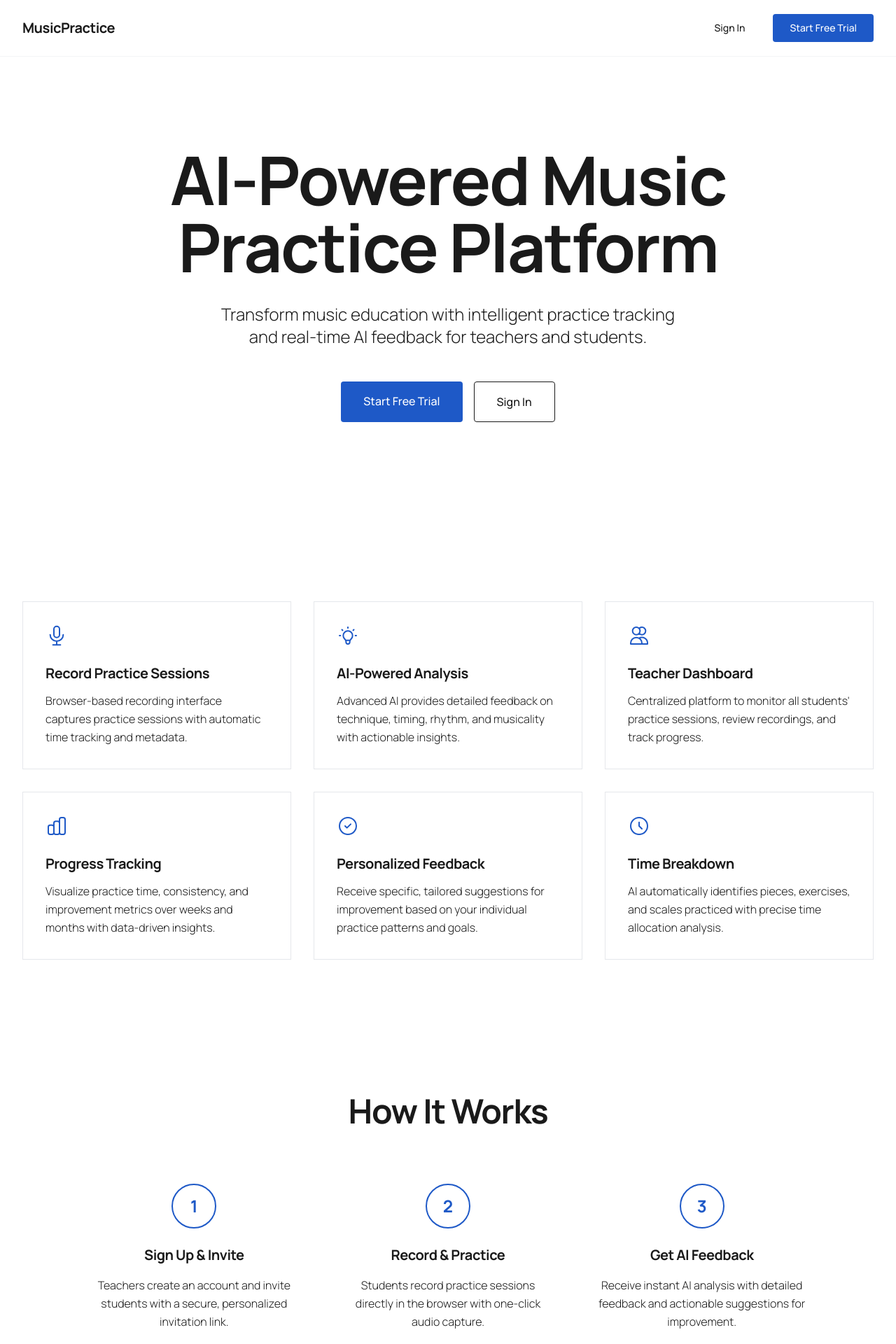
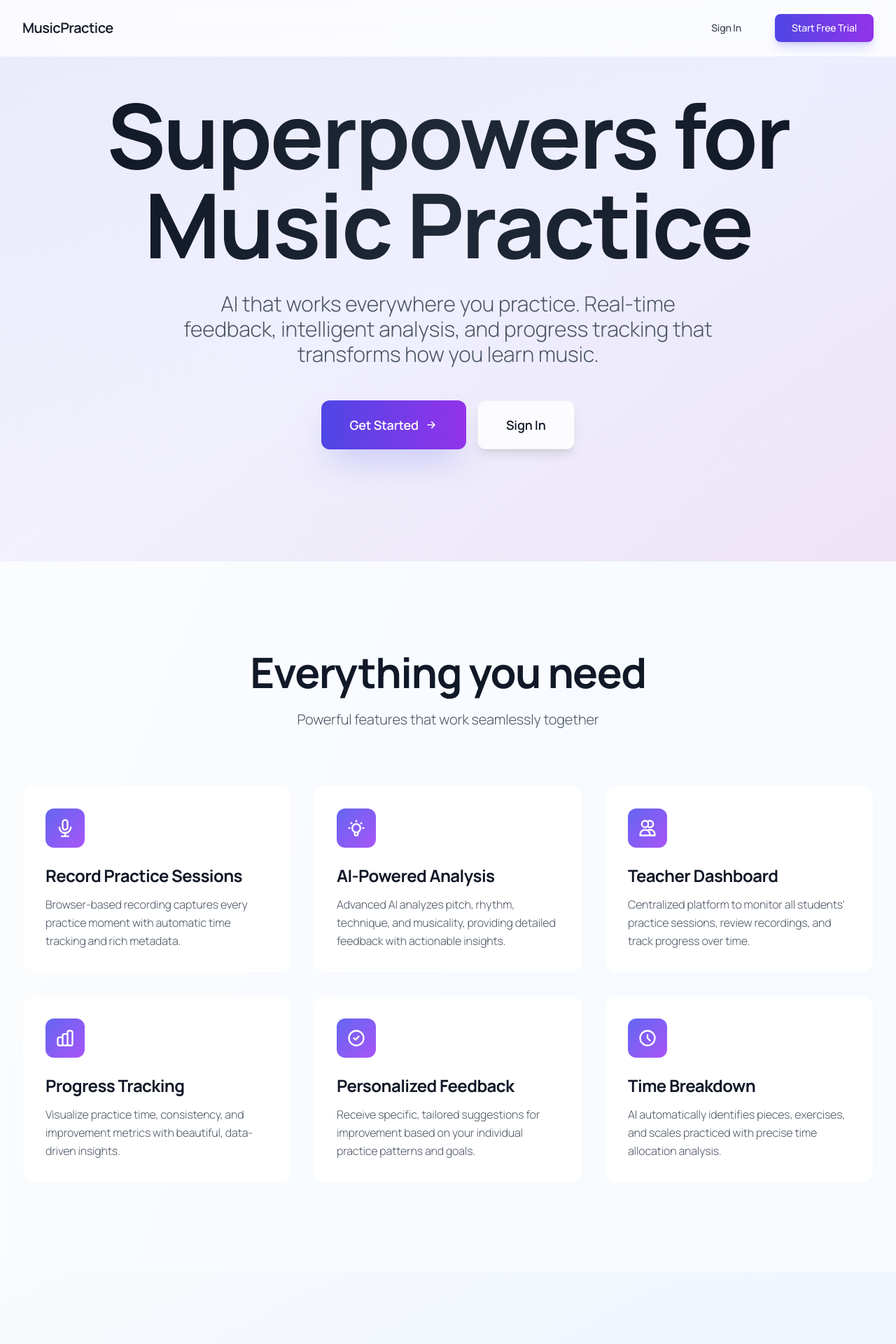
Before and after one commit to amandasff/Aria, a Next.js app: page / in a window 1280 px wide. Shown: the top 1920 px of the page at 70% size. Built offline with nearby package versions, Linux system fonts and the light colour scheme.

Commit message:
Redesign landing page with modern luxury aesthetic inspired by Superhuman AI and HermÃ¨s - gradient backgrounds, glassmorphism, refined typography, elegant animations

```diff
--- a/src/app/globals.css
+++ b/src/app/globals.css
@@ -7,12 +7,12 @@
 :root {
   --foreground-rgb: 26, 26, 26;
   --background-rgb: 255, 255, 255;
-  --primary: #1E59C7;
-  --primary-dark: #1a4ba8;
-  --secondary: #3B82F6;
-  --accent: #1E59C7;
+  --primary: #6366F1;
+  --primary-dark: #4F46E5;
+  --secondary: #8B5CF6;
+  --accent: #6366F1;
   --surface: #FFFFFF;
-  --surface-light: #F9FAFB;
+  --surface-light: #F8FAFC;
 }
 
 body {
@@ -21,6 +21,7 @@ body {
   font-family: 'Manrope', -apple-system, BlinkMacSystemFont, 'Segoe UI', sans-serif;
   -webkit-font-smoothing: antialiased;
   -moz-osx-font-smoothing: grayscale;
+  letter-spacing: -0.01em;
 }
 
 h1, h2, h3, h4, h5, h6 {
--- a/src/app/page.tsx
+++ b/src/app/page.tsx
@@ -2,24 +2,24 @@ import Link from 'next/link'
 
 export default function Home() {
   return (
-    <div className="min-h-screen bg-white">
+    <div className="min-h-screen bg-gradient-to-br from-slate-50 via-blue-50 to-indigo-50">
       {/* Navigation */}
-      <nav className="bg-white border-b border-gray-100">
+      <nav className="fixed top-0 left-0 right-0 z-50 bg-white/80 backdrop-blur-md border-b border-gray-100/50">
         <div className="max-w-7xl mx-auto px-6 lg:px-8">
           <div className="flex justify-between h-20 items-center">
             <div className="flex items-center">
-              <span className="text-xl font-bold text-[#1A1A1A] tracking-tight">MusicPractice</span>
+              <span className="text-xl font-semibold text-gray-900 tracking-tight">MusicPractice</span>
             </div>
-            <div className="flex gap-6 items-center">
+            <div className="flex gap-8 items-center">
               <Link
                 href="/login"
-                className="text-[#1A1A1A] hover:text-[#1E59C7] px-4 py-2 text-sm font-medium transition-colors"
+                className="text-gray-700 hover:text-gray-900 px-4 py-2 text-sm font-medium transition-colors"
               >
                 Sign In
               </Link>
               <Link
                 href="/signup"
-                className="bg-[#1E59C7] text-white hover:bg-[#1a4ba8] px-6 py-2.5 rounded text-sm font-medium transition-colors"
+                className="bg-gradient-to-r from-indigo-600 to-purple-600 text-white hover:from-indigo-700 hover:to-purple-700 px-6 py-2.5 rounded-lg text-sm font-medium transition-all shadow-lg shadow-indigo-500/25 hover:shadow-xl hover:shadow-indigo-500/30"
               >
                 Start Free Trial
               </Link>
@@ -29,186 +29,216 @@ export default function Home() {
       </nav>
 
       {/* Hero Section */}
-      <section className="max-w-7xl mx-auto px-6 lg:px-8 pt-32 pb-40">
-        <div className="text-center max-w-4xl mx-auto">
-          <h1 className="text-6xl md:text-7xl lg:text-8xl font-bold text-[#1A1A1A] tracking-tight leading-none mb-8">
-            AI-Powered Music
+      <section className="relative pt-32 pb-40 overflow-hidden">
+        {/* Background gradient overlay */}
+        <div className="absolute inset-0 bg-gradient-to-br from-indigo-500/10 via-purple-500/5 to-pink-500/10"></div>
+
+        <div className="relative max-w-7xl mx-auto px-6 lg:px-8">
+          <div className="text-center max-w-5xl mx-auto">
+            <h1 className="text-7xl md:text-8xl lg:text-9xl font-bold bg-gradient-to-r from-gray-900 via-gray-800 to-gray-900 bg-clip-text text-transparent tracking-tight leading-[0.9] mb-8">
+              Superpowers for
               <br />
-            Practice Platform
+              Music Practice
             </h1>
-          <p className="text-xl md:text-2xl text-[#1A1A1A] font-light mb-12 max-w-2xl mx-auto leading-relaxed">
-            Transform music education with intelligent practice tracking and real-time AI feedback for teachers and students.
+            <p className="text-2xl md:text-3xl text-gray-600 font-light mb-12 max-w-3xl mx-auto leading-relaxed">
+              AI that works everywhere you practice. Real-time feedback, intelligent analysis, and progress tracking that transforms how you learn music.
             </p>
             <div className="flex justify-center gap-4">
               <Link
                 href="/signup"
-              className="bg-[#1E59C7] text-white px-8 py-4 rounded text-base font-medium hover:bg-[#1a4ba8] transition-colors"
+                className="group bg-gradient-to-r from-indigo-600 to-purple-600 text-white px-10 py-5 rounded-xl text-lg font-semibold hover:from-indigo-700 hover:to-purple-700 transition-all shadow-2xl shadow-indigo-500/30 hover:shadow-indigo-500/40 hover:scale-105 flex items-center gap-2"
               >
-              Start Free Trial
+                Get Started
+                <svg className="w-5 h-5 group-hover:translate-x-1 transition-transform" fill="none" stroke="currentColor" viewBox="0 0 24 24">
+                  <path strokeLinecap="round" strokeLinejoin="round" strokeWidth={2} d="M13 7l5 5m0 0l-5 5m5-5H6" />
+                </svg>
               </Link>
               <Link
                 href="/login"
-              className="border border-[#1A1A1A] text-[#1A1A1A] px-8 py-4 rounded text-base font-medium hover:bg-[#1A1A1A] hover:text-white transition-colors"
+                className="bg-white/80 backdrop-blur-sm text-gray-900 px-10 py-5 rounded-xl text-lg font-semibold hover:bg-white border border-gray-200/50 transition-all shadow-lg hover:shadow-xl"
               >
                 Sign In
               </Link>
             </div>
           </div>
+        </div>
       </section>
 
       {/* Features Section */}
-      <section className="max-w-7xl mx-auto px-6 lg:px-8 py-24">
+      <section className="relative py-32 bg-white/50 backdrop-blur-sm">
+        <div className="max-w-7xl mx-auto px-6 lg:px-8">
+          <div className="text-center mb-20">
+            <h2 className="text-5xl md:text-6xl font-bold text-gray-900 mb-6 tracking-tight">
+              Everything you need
+            </h2>
+            <p className="text-xl text-gray-600 font-light max-w-2xl mx-auto">
+              Powerful features that work seamlessly together
+            </p>
+          </div>
+
           <div className="grid grid-cols-1 md:grid-cols-2 lg:grid-cols-3 gap-8">
             {/* Feature Card 1 */}
-          <div className="border border-gray-200 bg-white p-8 hover:border-[#1E59C7] transition-colors">
-            <div className="mb-6">
-              <svg className="w-8 h-8 text-[#1E59C7]" fill="none" stroke="currentColor" viewBox="0 0 24 24">
-                <path strokeLinecap="round" strokeLinejoin="round" strokeWidth={1.5} d="M19 11a7 7 0 01-7 7m0 0a7 7 0 01-7-7m7 7v4m0 0H8m4 0h4m-4-8a3 3 0 01-3-3V5a3 3 0 116 0v6a3 3 0 01-3 3z" />
+            <div className="group bg-white/80 backdrop-blur-sm rounded-2xl p-8 border border-gray-100/50 hover:border-indigo-200 hover:shadow-xl hover:shadow-indigo-500/10 transition-all duration-300 hover:-translate-y-1">
+              <div className="w-14 h-14 bg-gradient-to-br from-indigo-500 to-purple-500 rounded-xl flex items-center justify-center mb-6 group-hover:scale-110 transition-transform">
+                <svg className="w-7 h-7 text-white" fill="none" stroke="currentColor" viewBox="0 0 24 24">
+                  <path strokeLinecap="round" strokeLinejoin="round" strokeWidth={2} d="M19 11a7 7 0 01-7 7m0 0a7 7 0 01-7-7m7 7v4m0 0H8m4 0h4m-4-8a3 3 0 01-3-3V5a3 3 0 116 0v6a3 3 0 01-3 3z" />
                 </svg>
               </div>
-            <h3 className="text-xl font-bold text-[#1A1A1A] mb-3 tracking-tight">
+              <h3 className="text-2xl font-bold text-gray-900 mb-3 tracking-tight">
                 Record Practice Sessions
               </h3>
-            <p className="text-[#1A1A1A] font-light leading-relaxed">
-              Browser-based recording interface captures practice sessions with automatic time tracking and metadata.
+              <p className="text-gray-600 font-light leading-relaxed">
+                Browser-based recording captures every practice moment with automatic time tracking and rich metadata.
               </p>
             </div>
 
             {/* Feature Card 2 */}
-          <div className="border border-gray-200 bg-white p-8 hover:border-[#1E59C7] transition-colors">
-            <div className="mb-6">
-              <svg className="w-8 h-8 text-[#1E59C7]" fill="none" stroke="currentColor" viewBox="0 0 24 24">
-                <path strokeLinecap="round" strokeLinejoin="round" strokeWidth={1.5} d="M9.663 17h4.673M12 3v1m6.364 1.636l-.707.707M21 12h-1M4 12H3m3.343-5.657l-.707-.707m2.828 9.9a5 5 0 117.072 0l-.548.547A3.374 3.374 0 0014 18.469V19a2 2 0 11-4 0v-.531c0-.895-.356-1.754-.988-2.386l-.548-.547z" />
+            <div className="group bg-white/80 backdrop-blur-sm rounded-2xl p-8 border border-gray-100/50 hover:border-indigo-200 hover:shadow-xl hover:shadow-indigo-500/10 transition-all duration-300 hover:-translate-y-1">
+              <div className="w-14 h-14 bg-gradient-to-br from-indigo-500 to-purple-500 rounded-xl flex items-center justify-center mb-6 group-hover:scale-110 transition-transform">
+                <svg className="w-7 h-7 text-white" fill="none" stroke="currentColor" viewBox="0 0 24 24">
+                  <path strokeLinecap="round" strokeLinejoin="round" strokeWidth={2} d="M9.663 17h4.673M12 3v1m6.364 1.636l-.707.707M21 12h-1M4 12H3m3.343-5.657l-.707-.707m2.828 9.9a5 5 0 117.072 0l-.548.547A3.374 3.374 0 0014 18.469V19a2 2 0 11-4 0v-.531c0-.895-.356-1.754-.988-2.386l-.548-.547z" />
                 </svg>
               </div>
-            <h3 className="text-xl font-bold text-[#1A1A1A] mb-3 tracking-tight">
+              <h3 className="text-2xl font-bold text-gray-900 mb-3 tracking-tight">
                 AI-Powered Analysis
               </h3>
-            <p className="text-[#1A1A1A] font-light leading-relaxed">
-              Advanced AI provides detailed feedback on technique, timing, rhythm, and musicality with actionable insights.
+              <p className="text-gray-600 font-light leading-relaxed">
+                Advanced AI analyzes pitch, rhythm, technique, and musicality, providing detailed feedback with actionable insights.
               </p>
             </div>
 
             {/* Feature Card 3 */}
-          <div className="border border-gray-200 bg-white p-8 hover:border-[#1E59C7] transition-colors">
-            <div className="mb-6">
-              <svg className="w-8 h-8 text-[#1E59C7]" fill="none" stroke="currentColor" viewBox="0 0 24 24">
-                <path strokeLinecap="round" strokeLinejoin="round" strokeWidth={1.5} d="M12 4.354a4 4 0 110 5.292M15 21H3v-1a6 6 0 0112 0v1zm0 0h6v-1a6 6 0 00-9-5.197M13 7a4 4 0 11-8 0 4 4 0 018 0z" />
+            <div className="group bg-white/80 backdrop-blur-sm rounded-2xl p-8 border border-gray-100/50 hover:border-indigo-200 hover:shadow-xl hover:shadow-indigo-500/10 transition-all duration-300 hover:-translate-y-1">
+              <div className="w-14 h-14 bg-gradient-to-br from-indigo-500 to-purple-500 rounded-xl flex items-center justify-center mb-6 group-hover:scale-110 transition-transform">
+                <svg className="w-7 h-7 text-white" fill="none" stroke="currentColor" viewBox="0 0 24 24">
+                  <path strokeLinecap="round" strokeLinejoin="round" strokeWidth={2} d="M12 4.354a4 4 0 110 5.292M15 21H3v-1a6 6 0 0112 0v1zm0 0h6v-1a6 6 0 00-9-5.197M13 7a4 4 0 11-8 0 4 4 0 018 0z" />
                 </svg>
               </div>
-            <h3 className="text-xl font-bold text-[#1A1A1A] mb-3 tracking-tight">
+              <h3 className="text-2xl font-bold text-gray-900 mb-3 tracking-tight">
                 Teacher Dashboard
               </h3>
-            <p className="text-[#1A1A1A] font-light leading-relaxed">
-              Centralized platform to monitor all students' practice sessions, review recordings, and track progress.
+              <p className="text-gray-600 font-light leading-relaxed">
+                Centralized platform to monitor all students' practice sessions, review recordings, and track progress over time.
               </p>
             </div>
 
             {/* Feature Card 4 */}
-          <div className="border border-gray-200 bg-white p-8 hover:border-[#1E59C7] transition-colors">
-            <div className="mb-6">
-              <svg className="w-8 h-8 text-[#1E59C7]" fill="none" stroke="currentColor" viewBox="0 0 24 24">
-                <path strokeLinecap="round" strokeLinejoin="round" strokeWidth={1.5} d="M9 19v-6a2 2 0 00-2-2H5a2 2 0 00-2 2v6a2 2 0 002 2h2a2 2 0 002-2zm0 0V9a2 2 0 012-2h2a2 2 0 012 2v10m-6 0a2 2 0 002 2h2a2 2 0 002-2m0 0V5a2 2 0 012-2h2a2 2 0 012 2v14a2 2 0 01-2 2h-2a2 2 0 01-2-2z" />
+            <div className="group bg-white/80 backdrop-blur-sm rounded-2xl p-8 border border-gray-100/50 hover:border-indigo-200 hover:shadow-xl hover:shadow-indigo-500/10 transition-all duration-300 hover:-translate-y-1">
+              <div className="w-14 h-14 bg-gradient-to-br from-indigo-500 to-purple-500 rounded-xl flex items-center justify-center mb-6 group-hover:scale-110 transition-transform">
+                <svg className="w-7 h-7 text-white" fill="none" stroke="currentColor" viewBox="0 0 24 24">
+                  <path strokeLinecap="round" strokeLinejoin="round" strokeWidth={2} d="M9 19v-6a2 2 0 00-2-2H5a2 2 0 00-2 2v6a2 2 0 002 2h2a2 2 0 002-2zm0 0V9a2 2 0 012-2h2a2 2 0 012 2v10m-6 0a2 2 0 002 2h2a2 2 0 002-2m0 0V5a2 2 0 012-2h2a2 2 0 012 2v14a2 2 0 01-2 2h-2a2 2 0 01-2-2z" />
                 </svg>
               </div>
-            <h3 className="text-xl font-bold text-[#1A1A1A] mb-3 tracking-tight">
+              <h3 className="text-2xl font-bold text-gray-900 mb-3 tracking-tight">
                 Progress Tracking
               </h3>
-            <p className="text-[#1A1A1A] font-light leading-relaxed">
-              Visualize practice time, consistency, and improvement metrics over weeks and months with data-driven insights.
+              <p className="text-gray-600 font-light leading-relaxed">
+                Visualize practice time, consistency, and improvement metrics with beautiful, data-driven insights.
               </p>
             </div>
 
             {/* Feature Card 5 */}
-          <div className="border border-gray-200 bg-white p-8 hover:border-[#1E59C7] transition-colors">
-            <div className="mb-6">
-              <svg className="w-8 h-8 text-[#1E59C7]" fill="none" stroke="currentColor" viewBox="0 0 24 24">
-                <path strokeLinecap="round" strokeLinejoin="round" strokeWidth={1.5} d="M9 12l2 2 4-4m6 2a9 9 0 11-18 0 9 9 0 0118 0z" />
+            <div className="group bg-white/80 backdrop-blur-sm rounded-2xl p-8 border border-gray-100/50 hover:border-indigo-200 hover:shadow-xl hover:shadow-indigo-500/10 transition-all duration-300 hover:-translate-y-1">
+              <div className="w-14 h-14 bg-gradient-to-br from-indigo-500 to-purple-500 rounded-xl flex items-center justify-center mb-6 group-hover:scale-110 transition-transform">
+                <svg className="w-7 h-7 text-white" fill="none" stroke="currentColor" viewBox="0 0 24 24">
+                  <path strokeLinecap="round" strokeLinejoin="round" strokeWidth={2} d="M9 12l2 2 4-4m6 2a9 9 0 11-18 0 9 9 0 0118 0z" />
                 </svg>
               </div>
-            <h3 className="text-xl font-bold text-[#1A1A1A] mb-3 tracking-tight">
+              <h3 className="text-2xl font-bold text-gray-900 mb-3 tracking-tight">
                 Personalized Feedback
               </h3>
-            <p className="text-[#1A1A1A] font-light leading-relaxed">
+              <p className="text-gray-600 font-light leading-relaxed">
                 Receive specific, tailored suggestions for improvement based on your individual practice patterns and goals.
               </p>
             </div>
 
             {/* Feature Card 6 */}
-          <div className="border border-gray-200 bg-white p-8 hover:border-[#1E59C7] transition-colors">
-            <div className="mb-6">
-              <svg className="w-8 h-8 text-[#1E59C7]" fill="none" stroke="currentColor" viewBox="0 0 24 24">
-                <path strokeLinecap="round" strokeLinejoin="round" strokeWidth={1.5} d="M12 8v4l3 3m6-3a9 9 0 11-18 0 9 9 0 0118 0z" />
+            <div className="group bg-white/80 backdrop-blur-sm rounded-2xl p-8 border border-gray-100/50 hover:border-indigo-200 hover:shadow-xl hover:shadow-indigo-500/10 transition-all duration-300 hover:-translate-y-1">
+              <div className="w-14 h-14 bg-gradient-to-br from-indigo-500 to-purple-500 rounded-xl flex items-center justify-center mb-6 group-hover:scale-110 transition-transform">
+                <svg className="w-7 h-7 text-white" fill="none" stroke="currentColor" viewBox="0 0 24 24">
+                  <path strokeLinecap="round" strokeLinejoin="round" strokeWidth={2} d="M12 8v4l3 3m6-3a9 9 0 11-18 0 9 9 0 0118 0z" />
                 </svg>
               </div>
-            <h3 className="text-xl font-bold text-[#1A1A1A] mb-3 tracking-tight">
+              <h3 className="text-2xl font-bold text-gray-900 mb-3 tracking-tight">
                 Time Breakdown
               </h3>
-            <p className="text-[#1A1A1A] font-light leading-relaxed">
+              <p className="text-gray-600 font-light leading-relaxed">
                 AI automatically identifies pieces, exercises, and scales practiced with precise time allocation analysis.
               </p>
+            </div>
           </div>
         </div>
       </section>
 
       {/* How It Works Section */}
-      <section className="max-w-7xl mx-auto px-6 lg:px-8 py-24">
-        <h2 className="text-4xl md:text-5xl font-bold text-[#1A1A1A] text-center mb-20 tracking-tight">
+      <section className="relative py-32 bg-gradient-to-br from-slate-50 via-blue-50 to-indigo-50">
+        <div className="max-w-7xl mx-auto px-6 lg:px-8">
+          <div className="text-center mb-20">
+            <h2 className="text-5xl md:text-6xl font-bold text-gray-900 mb-6 tracking-tight">
               How It Works
             </h2>
+            <p className="text-xl text-gray-600 font-light max-w-2xl mx-auto">
+              Get started in minutes
+            </p>
+          </div>
+
           <div className="grid grid-cols-1 md:grid-cols-3 gap-16 max-w-5xl mx-auto">
             <div className="text-center">
-            <div className="w-16 h-16 border-2 border-[#1E59C7] rounded-full flex items-center justify-center mx-auto mb-6">
-              <span className="text-2xl font-bold text-[#1E59C7]">1</span>
+              <div className="w-20 h-20 bg-gradient-to-br from-indigo-600 to-purple-600 rounded-2xl flex items-center justify-center mx-auto mb-8 shadow-lg shadow-indigo-500/25">
+                <span className="text-3xl font-bold text-white">1</span>
               </div>
-            <h3 className="text-xl font-bold text-[#1A1A1A] mb-4 tracking-tight">Sign Up & Invite</h3>
-            <p className="text-[#1A1A1A] font-light leading-relaxed">
+              <h3 className="text-2xl font-bold text-gray-900 mb-4 tracking-tight">Sign Up & Invite</h3>
+              <p className="text-gray-600 font-light leading-relaxed">
                 Teachers create an account and invite students with a secure, personalized invitation link.
               </p>
             </div>
             <div className="text-center">
-            <div className="w-16 h-16 border-2 border-[#1E59C7] rounded-full flex items-center justify-center mx-auto mb-6">
-              <span className="text-2xl font-bold text-[#1E59C7]">2</span>
+              <div className="w-20 h-20 bg-gradient-to-br from-indigo-600 to-purple-600 rounded-2xl flex items-center justify-center mx-auto mb-8 shadow-lg shadow-indigo-500/25">
+                <span className="text-3xl font-bold text-white">2</span>
               </div>
-            <h3 className="text-xl font-bold text-[#1A1A1A] mb-4 tracking-tight">Record & Practice</h3>
-            <p className="text-[#1A1A1A] font-light leading-relaxed">
+              <h3 className="text-2xl font-bold text-gray-900 mb-4 tracking-tight">Record & Practice</h3>
+              <p className="text-gray-600 font-light leading-relaxed">
                 Students record practice sessions directly in the browser with one-click audio capture.
               </p>
             </div>
             <div className="text-center">
-            <div className="w-16 h-16 border-2 border-[#1E59C7] rounded-full flex items-center justify-center mx-auto mb-6">
-              <span className="text-2xl font-bold text-[#1E59C7]">3</span>
+              <div className="w-20 h-20 bg-gradient-to-br from-indigo-600 to-purple-600 rounded-2xl flex items-center justify-center mx-auto mb-8 shadow-lg shadow-indigo-500/25">
+                <span className="text-3xl font-bold text-white">3</span>
               </div>
-            <h3 className="text-xl font-bold text-[#1A1A1A] mb-4 tracking-tight">Get AI Feedback</h3>
-            <p className="text-[#1A1A1A] font-light leading-relaxed">
+              <h3 className="text-2xl font-bold text-gray-900 mb-4 tracking-tight">Get AI Feedback</h3>
+              <p className="text-gray-600 font-light leading-relaxed">
                 Receive instant AI analysis with detailed feedback and actionable suggestions for improvement.
               </p>
+            </div>
           </div>
         </div>
       </section>
 
       {/* Final CTA Section */}
-      <section className="max-w-7xl mx-auto px-6 lg:px-8 py-32">
-        <div className="text-center max-w-3xl mx-auto">
-          <h2 className="text-5xl md:text-6xl font-bold text-[#1A1A1A] mb-8 tracking-tight">
-            Ready to Transform Music Practice?
+      <section className="relative py-32 bg-white">
+        <div className="max-w-4xl mx-auto px-6 lg:px-8 text-center">
+          <h2 className="text-6xl md:text-7xl font-bold bg-gradient-to-r from-gray-900 via-gray-800 to-gray-900 bg-clip-text text-transparent mb-8 tracking-tight">
+            Ready to transform music practice?
           </h2>
-          <p className="text-xl md:text-2xl text-[#1A1A1A] font-light mb-12 leading-relaxed">
+          <p className="text-2xl text-gray-600 font-light mb-12 leading-relaxed">
             Join educators and students using AI to elevate their music practice and achieve measurable improvement.
           </p>
           <Link
             href="/signup"
-            className="bg-[#1E59C7] text-white px-10 py-5 rounded text-lg font-medium hover:bg-[#1a4ba8] transition-colors inline-block"
+            className="group inline-flex items-center gap-3 bg-gradient-to-r from-indigo-600 to-purple-600 text-white px-12 py-6 rounded-xl text-lg font-semibold hover:from-indigo-700 hover:to-purple-700 transition-all shadow-2xl shadow-indigo-500/30 hover:shadow-indigo-500/40 hover:scale-105"
           >
-            Start Free Trial
+            Get Started
+            <svg className="w-5 h-5 group-hover:translate-x-1 transition-transform" fill="none" stroke="currentColor" viewBox="0 0 24 24">
+              <path strokeLinecap="round" strokeLinejoin="round" strokeWidth={2} d="M13 7l5 5m0 0l-5 5m5-5H6" />
+            </svg>
           </Link>
         </div>
       </section>
 
       {/* Footer */}
-      <footer className="border-t border-gray-100 mt-24">
+      <footer className="border-t border-gray-100 bg-white/50 backdrop-blur-sm">
         <div className="max-w-7xl mx-auto px-6 lg:px-8 py-12">
-          <p className="text-center text-[#1A1A1A] font-light text-sm">
+          <p className="text-center text-gray-500 font-light text-sm">
             &copy; 2024 MusicPractice Platform. Built for YC Application.
           </p>
         </div>
```
Lines whose indentation alone changed are shown as unchanged.
